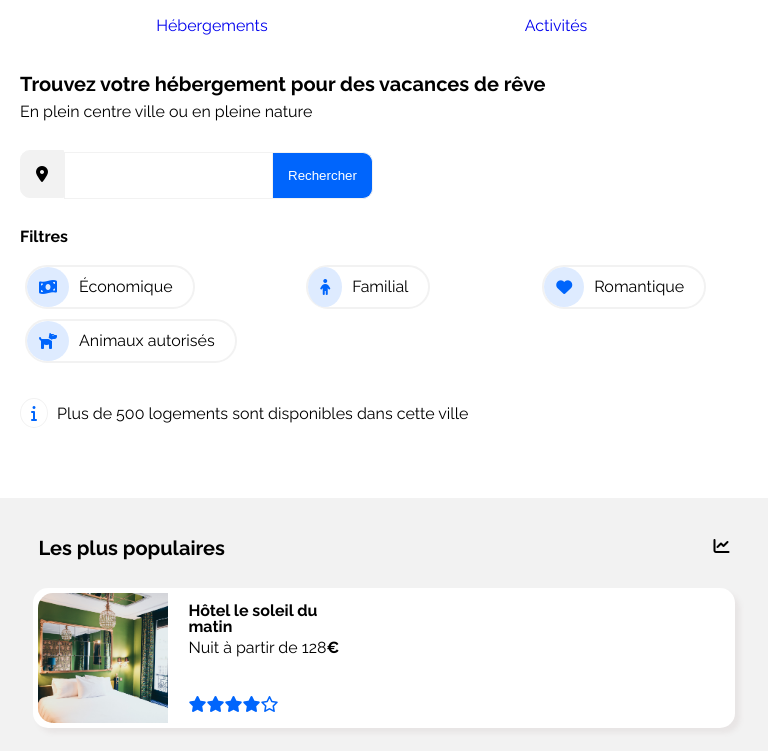
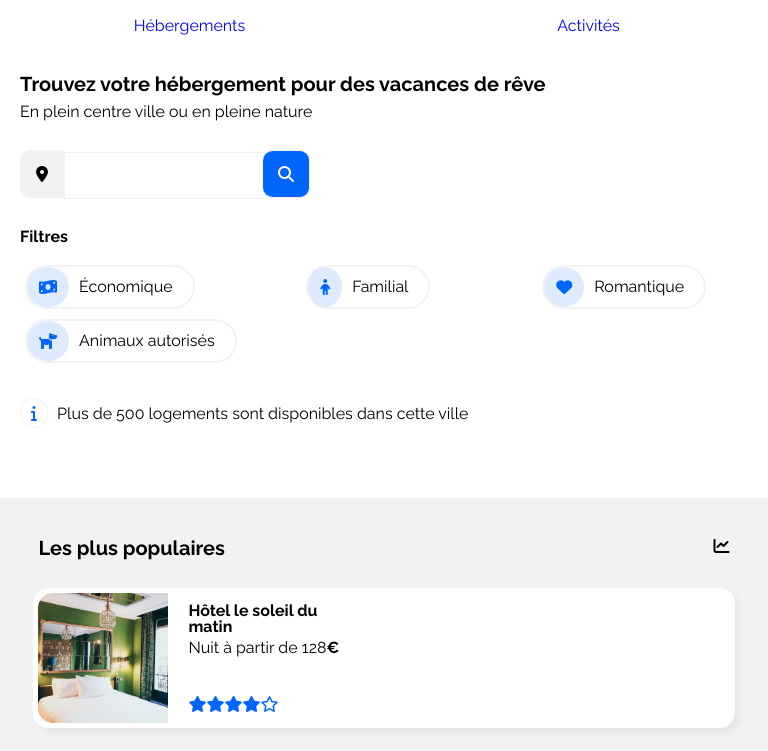
Before and after one commit to Droomwolk/Booki, a plain HTML site: page index.html in a window 768 px wide. Shown: the part 49-800 px from the top of the page. Drawn offline with Linux system fonts and the light colour scheme.

Commit message:
ajout search bouton

```diff
--- a/asset/css/adapt.css
+++ b/asset/css/adapt.css
@@ -80,7 +80,7 @@
 
   .footerList2 {
     margin: 10px 0 10px 0;
-    justify-content: none;
+    /* justify-content: none; */
   }
 
   .footerList3 {
--- a/asset/css/phone.css
+++ b/asset/css/phone.css
@@ -37,12 +37,15 @@
 
   .navigationList1 {
     padding-bottom: 10px;
-    padding-left: 60px;
+    /* padding-left: 40px; */
+    width: 50%;
+    text-align: center;
   }
 
   .navigationList2 {
     padding-bottom: 10px;
-    padding-right: 60px;
+    width: 50%;
+    text-align: center;
   }
 
   .navigationList1:hover {
@@ -70,6 +73,14 @@
     margin: 0 auto;
     margin-top: 30px;
     margin-left: 20px;
+  }
+
+  .localisationSearch {
+    display: none;
+  }
+
+  .fa-search {
+    display: unset;
   }
 
   /* FILTRE */
@@ -112,7 +123,7 @@
   /* FIGURE */
 
   .figureContainer {
-    justify-content: none;
+    justify-content: unset;
     flex-direction: column-reverse;
     width: 100%;
     /* background-color: mediumblue; */
@@ -155,7 +166,7 @@
   .figureBloc1 {
     width: 100%;
     /* background-color: tomato; */
-    justify-content: none;
+    justify-content: unset;
   }
 
   #hebergement {
@@ -216,7 +227,7 @@
   .figureContainer2Bloc2 {
     width: 100%;
     margin-left: 0;
-    justify-content: none;
+    justify-content: unset;
     flex-direction: column-reverse;
   }
 
@@ -255,7 +266,7 @@
 
   .footerList2 {
     /* margin: 10px 0 10px 0; */
-    justify-content: none;
+    justify-content: unset;
   }
 
   .footerList3 {
--- a/asset/css/style.css
+++ b/asset/css/style.css
@@ -106,6 +106,17 @@ main {
   border-radius: 0 10px 10px 0;
   border-left: none;
   padding: 15px;
+}
+
+.fa-search {
+  border: 1px solid #f2f2f2;
+  background-color: #0065fc;
+  color: white;
+  border-radius: 10px 10px 10px 10px;
+  border-left: none;
+  padding: 15px;
+  margin-left: -10px;
+  display: none;
 }
 
 /* FILTRE */
--- a/index.html
+++ b/index.html
@@ -26,8 +26,9 @@
             <h1>Trouvez votre hébergement pour des vacances de rêve</h1>
             <p style="margin-top: 10px" class="subtitle">En plein centre ville ou en pleine nature</p>
             <div class="localisation">
-                <form action="">
-                    <i class="fas fa-map-marker-alt"></i><input class="localisationVille" type="search"><button class="localisationSearch" type="button" onclick=""> Rechercher </button>
+                <form>
+                    <i class="fas fa-map-marker-alt"></i><input class="localisationVille" type="search"><button class="localisationSearch" type="button" onclick=""> Rechercher </button><i class="fas fa-search"></i>
+                    <!-- <i class="fas fa-map-marker-alt"></i> -->
                 </form>
             </div>
             <div class="filtreContainer">
```
